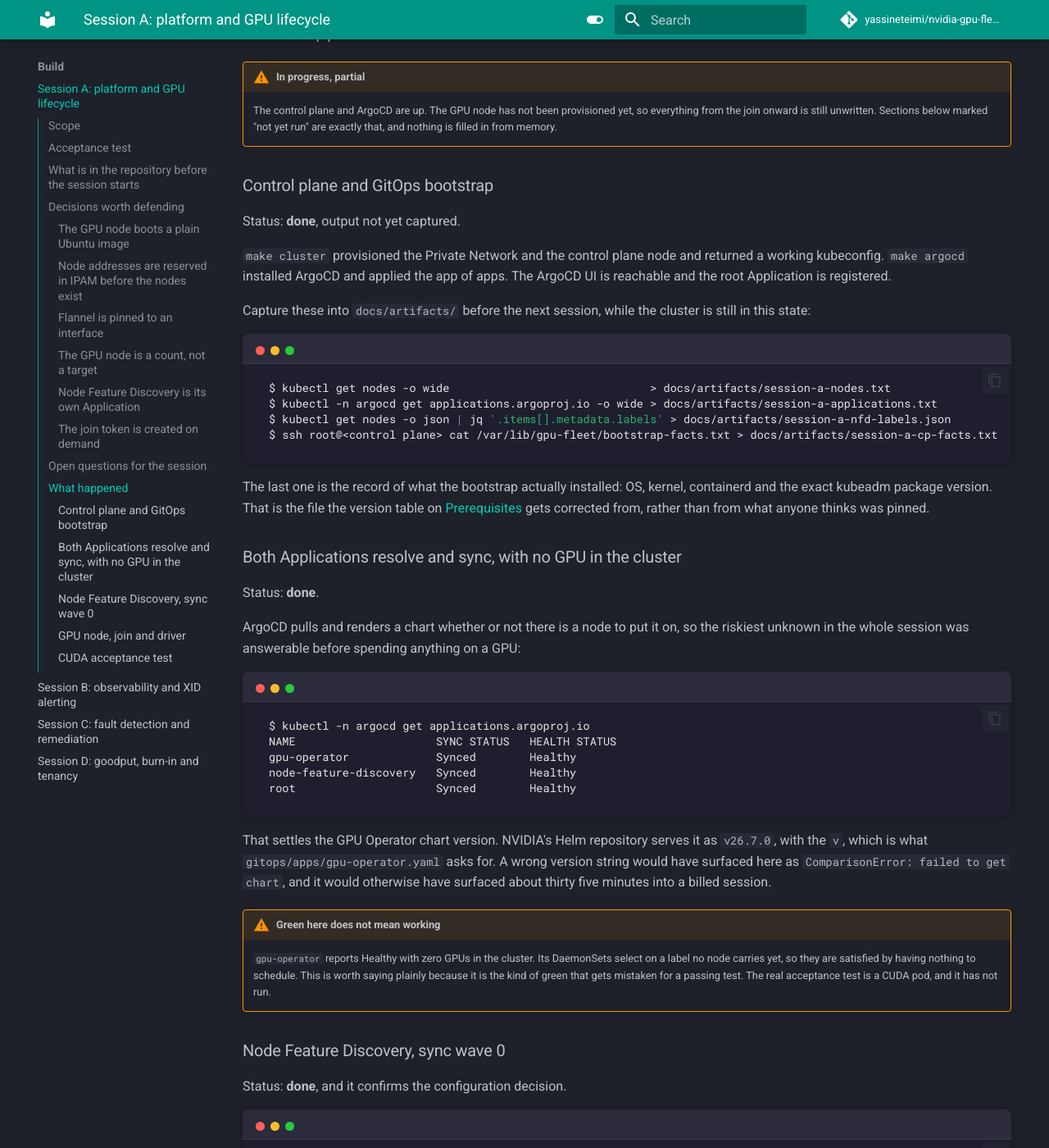
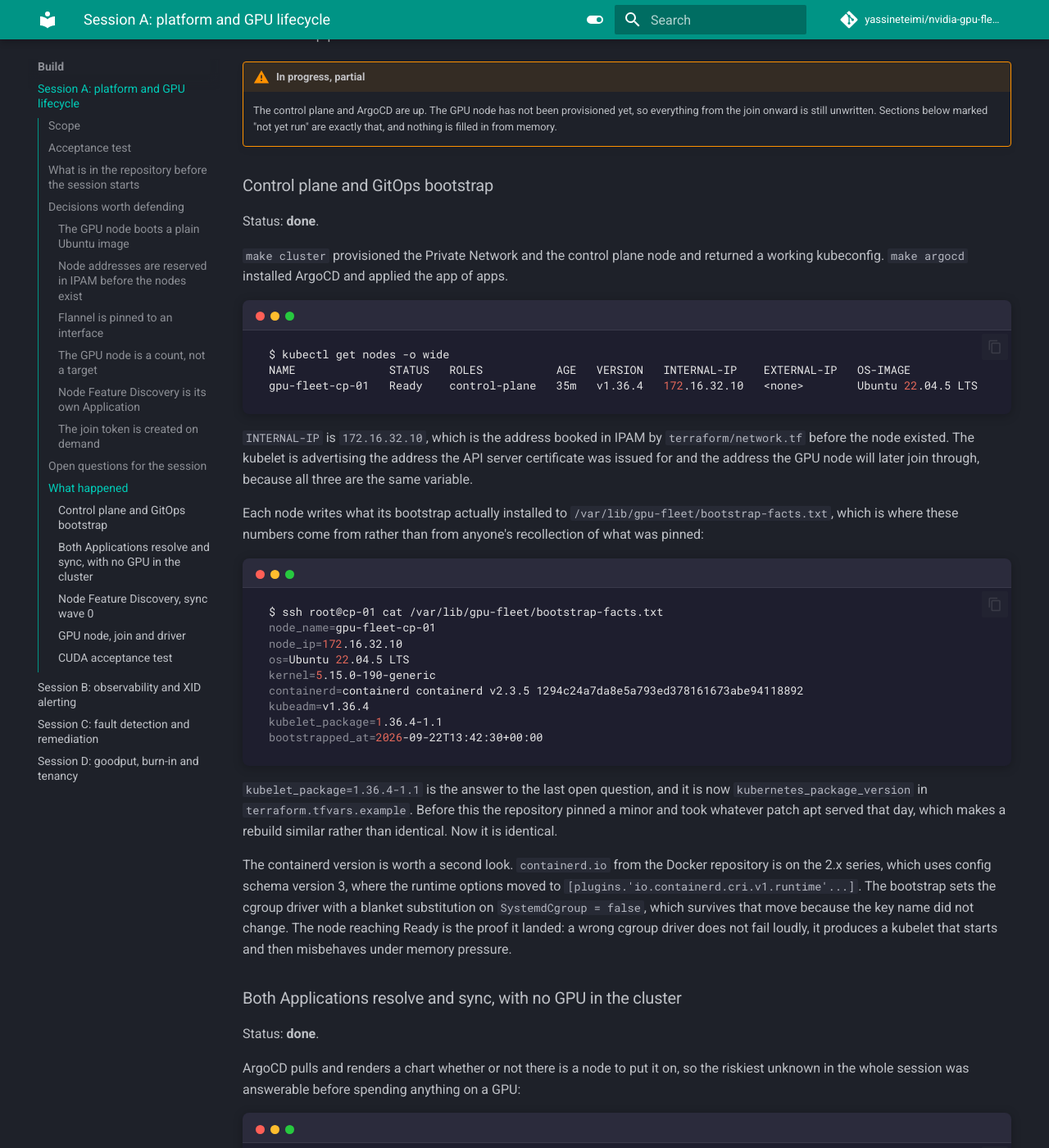
Before and after one commit to yassineteimi/nvidia-gpu-fleet-poc, an MkDocs documentation site: the page built from docs/01-platform.md, in a window 1280 px wide and 1400 px high, scrolled down 3149 px. Shown: the whole window at 82% size. Built offline with MkDocs 1.6.1 and Material for MkDocs 9.7.7, drawn with Linux system fonts in a browser that asks for light colours; comment, search, counter and statistics services are not loaded; some of the changed text lies outside the part shown.

Commit message:
Session A: pin the kubeadm patch from the node, not from assumption
The captured bootstrap facts close the last cheap open question.

- kubernetes_package_version = "1.36.4-1.1" in terraform.tfvars.example,
  read off the node rather than guessed. Before this the repository pinned
  a minor and accepted whatever patch apt served that day, which makes a
  rebuild similar rather than identical
- the control plane write up now quotes real output: Ubuntu 22.04.5,
  kernel 5.15.0-190, containerd 2.3.5, kubelet v1.36.4, and an INTERNAL-IP
  of 172.16.32.10 which is the address IPAM booked before the node existed
- noted that containerd on the 2.x series uses config schema version 3,
  where the runtime options moved, and that the cgroup driver substitution
  survives the move because the key name did not change. The node reaching
  Ready is the proof: a wrong cgroup driver does not fail loudly, it
  produces a kubelet that misbehaves later under memory pressure

Also restores the captured cluster state row in docs/artifacts/index.md,
which was lost when the artifacts were lifted across from the pre rebase
branch and brought the older index.md with them.

Still open: the L4 root volume type, and which of DHCP or the static
fallback put the control plane on its reserved address.

````diff
--- a/docs/01-platform.md
+++ b/docs/01-platform.md
@@ -128,17 +128,16 @@
   volume type constraint is for it and for `L4-1-24G`. **Half answered**: the control
   plane provisioned with `sbs_volume`, so that half holds. The L4 is untested.
 - Whether Scaleway's Private Network DHCP configures a NIC attached after boot without
-  the netplan fallback in `common.sh.tftpl` having to fire. The control plane is on
-  the network, but which of the two paths got it there is in the bootstrap log and has
-  not been read yet:
+  the netplan fallback in `common.sh.tftpl` having to fire. **Half answered**: the node
+  is up on `172.16.32.10`, the reserved address, so one of the two paths worked. Which
+  one is in the bootstrap log and has not been read yet:
 
     ```{ .sh .terminal }
     $ ssh root@<control plane> "grep -E 'DHCP|statically' /var/log/gpu-fleet-bootstrap.log"
     ```
 
-- Which exact Kubernetes patch version the pinned minor resolves to, which then gets
-  written back into `terraform.tfvars` so the cluster rebuilds identically. The
-  captured `bootstrap-facts.txt` has it.
+- ~~Which exact Kubernetes patch version the pinned minor resolves to.~~
+  **Answered: `1.36.4-1.1`**, now pinned in `terraform.tfvars.example`.
 
 ## What happened
 
@@ -149,26 +148,52 @@
 
 ### Control plane and GitOps bootstrap
 
-Status: **done**, output not yet captured.
+Status: **done**.
 
 `make cluster` provisioned the Private Network and the control plane node and
 returned a working kubeconfig. `make argocd` installed ArgoCD and applied the app of
-apps. The ArgoCD UI is reachable and the root Application is registered.
-
-Capture these into `docs/artifacts/` before the next session, while the cluster is
-still in this state:
+apps.
 
 ```{ .sh .terminal }
-$ kubectl get nodes -o wide                              > docs/artifacts/session-a-nodes.txt
-$ kubectl -n argocd get applications.argoproj.io -o wide > docs/artifacts/session-a-applications.txt
-$ kubectl get nodes -o json | jq '.items[].metadata.labels' > docs/artifacts/session-a-nfd-labels.json
-$ ssh root@<control plane> cat /var/lib/gpu-fleet/bootstrap-facts.txt > docs/artifacts/session-a-cp-facts.txt
+$ kubectl get nodes -o wide
+NAME              STATUS   ROLES           AGE   VERSION   INTERNAL-IP    EXTERNAL-IP   OS-IMAGE             KERNEL-VERSION               CONTAINER-RUNTIME
+gpu-fleet-cp-01   Ready    control-plane   35m   v1.36.4   172.16.32.10   <none>        Ubuntu 22.04.5 LTS   5.15.0-190-generic (amd64)   containerd://2.3.5
 ```
 
-The last one is the record of what the bootstrap actually installed: OS, kernel,
-containerd and the exact kubeadm package version. That is the file the version
-table on [Prerequisites](prerequisites.md) gets corrected from, rather than from
-what anyone thinks was pinned.
+`INTERNAL-IP` is `172.16.32.10`, which is the address booked in IPAM by
+`terraform/network.tf` before the node existed. The kubelet is advertising the
+address the API server certificate was issued for and the address the GPU node will
+later join through, because all three are the same variable.
+
+Each node writes what its bootstrap actually installed to
+`/var/lib/gpu-fleet/bootstrap-facts.txt`, which is where these numbers come from
+rather than from anyone's recollection of what was pinned:
+
+```{ .sh .terminal }
+$ ssh root@cp-01 cat /var/lib/gpu-fleet/bootstrap-facts.txt
+node_name=gpu-fleet-cp-01
+node_ip=172.16.32.10
+os=Ubuntu 22.04.5 LTS
+kernel=5.15.0-190-generic
+containerd=containerd containerd v2.3.5 1294c24a7da8e5a793ed378161673abe94118892
+kubeadm=v1.36.4
+kubelet_package=1.36.4-1.1
+bootstrapped_at=2026-09-22T13:42:30+00:00
+```
+
+`kubelet_package=1.36.4-1.1` is the answer to the last open question, and it is now
+`kubernetes_package_version` in `terraform.tfvars.example`. Before this the
+repository pinned a minor and took whatever patch apt served that day, which makes a
+rebuild similar rather than identical. Now it is identical.
+
+The containerd version is worth a second look. `containerd.io` from the Docker
+repository is on the 2.x series, which uses config schema version 3, where the
+runtime options moved to `[plugins.'io.containerd.cri.v1.runtime'...]`. The
+bootstrap sets the cgroup driver with a blanket substitution on
+`SystemdCgroup = false`, which survives that move because the key name did not
+change. The node reaching Ready is the proof it landed: a wrong cgroup driver does
+not fail loudly, it produces a kubelet that starts and then misbehaves under
+memory pressure.
 
 ### Both Applications resolve and sync, with no GPU in the cluster
 
--- a/docs/prerequisites.md
+++ b/docs/prerequisites.md
@@ -16,7 +16,7 @@
 | Tool | Version | Needed for |
 |---|---|---|
 | Terraform | 1.9 or newer | Node provisioning |
-| kubectl | matching the cluster minor, currently 1.36 | Everything |
+| kubectl | matching the cluster minor, which is 1.36 | Everything |
 | helm | 3.14 or newer | ArgoCD bootstrap only |
 | shellcheck | any | `make shellcheck` before committing |
 | gh | any | Repo and Pages setup |
````
Also changed, not shown: docs/artifacts/index.md (+1 -0 lines), 1 other file.
